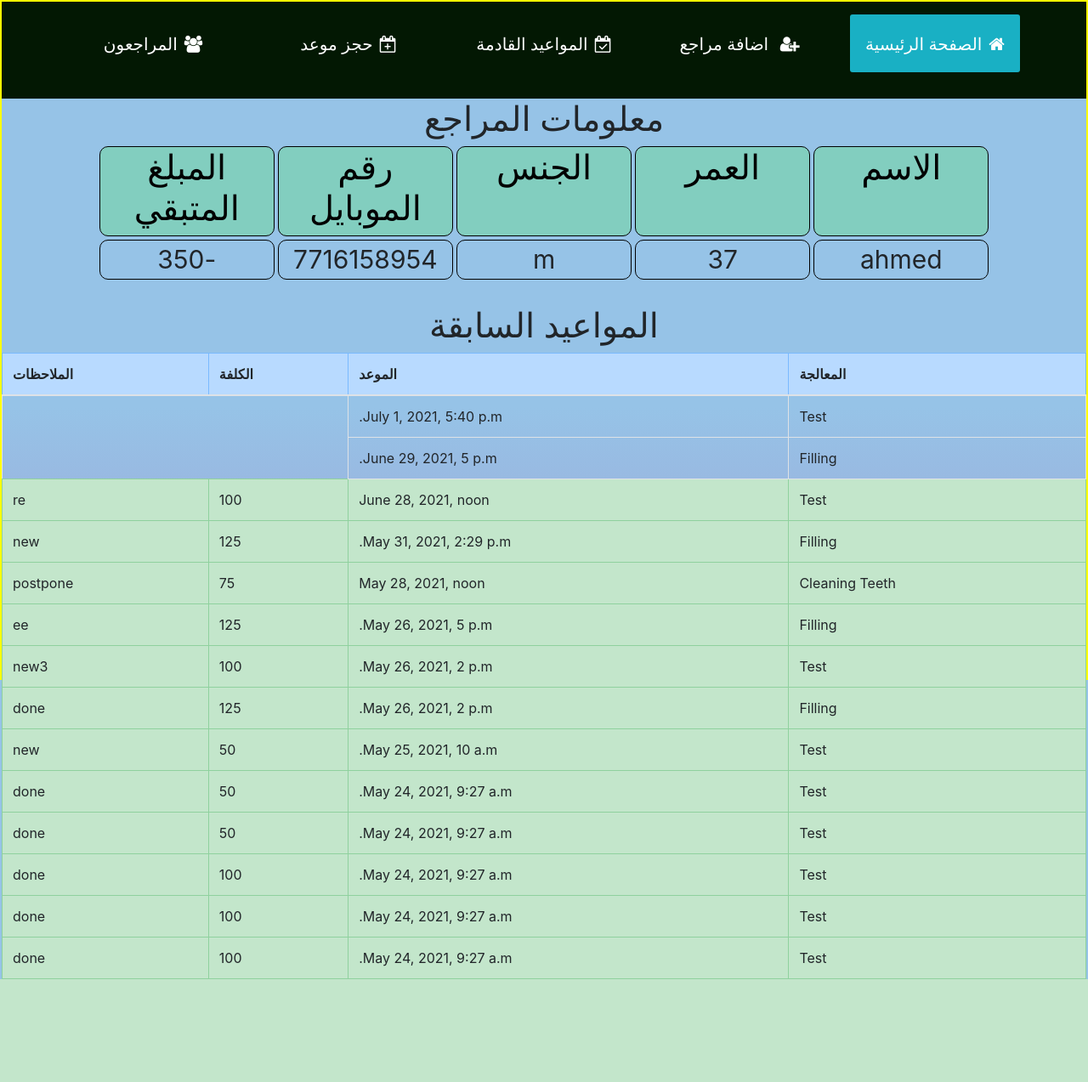
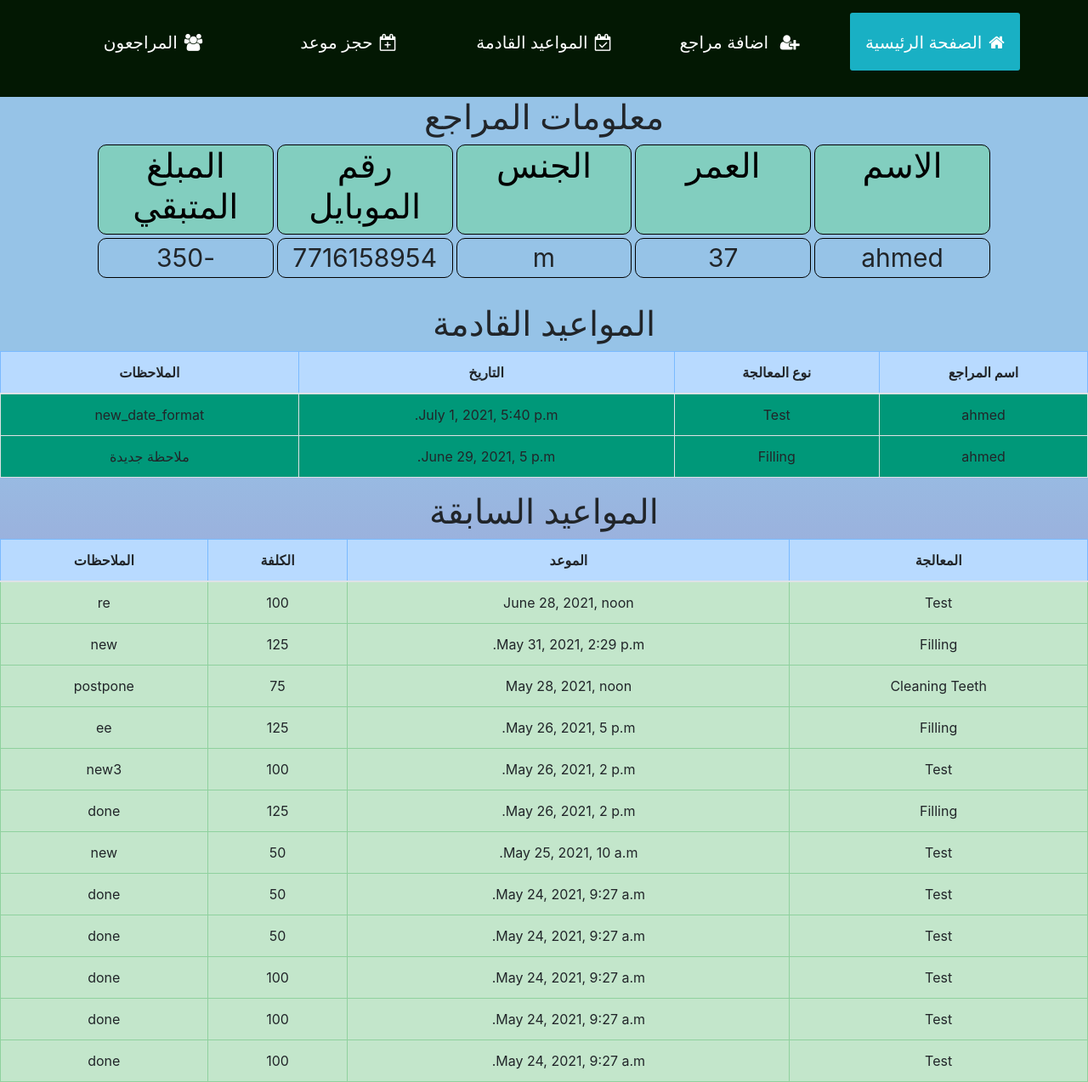
Before and after one commit to ahmedalhakeem/denteeth, a Django app: page /patient/1 in a window 1280 px wide. Shown: the whole page at 85% size. Before the commit the page ends 1152 px from the top, so only its background shows below. Run offline with Django 3.2, Linux system fonts and the light colour scheme; a user stored in the database is signed in; data comes from the database, SQL or seed files in the repository; both versions use the stored data as it was after the commit; some libraries are stand-ins or nearby versions.

Commit message:
styling almost done

```diff
--- a/dentist/static/dentist/index.css
+++ b/dentist/static/dentist/index.css
@@ -397,6 +397,21 @@ button:hover{
 
 
 /* Patient_profile */
+
+.table-bordered{
+    background: #009879;
+    text-align: center;
+}
+#message{
+    text-align: center;
+    border-bottom: 4px solid rgb(207, 200, 190);
+    margin-bottom: 23px;
+    width: 30%;
+    margin-left: auto;
+    margin-right: auto;
+    color: chocolate;
+    padding: 5px;
+}
 .title_info{
     /* background-color: #009879; */
     color: #000;
--- a/dentist/static/dentist/layout_style.css
+++ b/dentist/static/dentist/layout_style.css
@@ -12,7 +12,7 @@ body{
     font-family: Arial, Helvetica, sans-serif;
     width: 100%;
     background-image: linear-gradient(rgb(150, 195, 231) 60%, rgb(159, 159, 211));
-    border: 2px solid yellow;
+    /* border: 2px solid yellow; */
     height: 100%;
     padding: 0;
     top: 0;
--- a/dentist/templates/dentist/change_appointment.html
+++ b/dentist/templates/dentist/change_appointment.html
@@ -10,7 +10,7 @@
         {% csrf_token %}
             </select>
 
-            <input type="text" name="date" id="datepicker" class="input__change" placeholder="ادخل التاريخ الجديد">
+            <input type="datetime-local" name="date" id="" class="input__change" placeholder="ادخل التاريخ الجديد">
 
             <input type="text" name="notes" placeholder="اكتب الملاحظات الجديدة" class="input__change">
 
--- a/dentist/templates/dentist/patient.html
+++ b/dentist/templates/dentist/patient.html
@@ -4,6 +4,7 @@
 Patient's Profile
 {% endblock %}
 {% block content %}
+
     <div class="wrap__info">
         <h1 style="text-align: center;">معلومات المراجع</h1>
         <div class="row title_info">
@@ -22,8 +23,31 @@ Patient's Profile
         </div>
     </div>
     {% if message %}
-    {{message}}
+    <h1 id="message">{{message}}</h1>
+    {% else %}
+
+        <div class="next_app_wrapper">
+            <h1 style="text-align: center;">المواعيد القادمة</h1>
+            <table class="table table-bordered">
+                <thead class="table-primary">
+                    <th>اسم المراجع</th>
+                    <th>نوع المعالجة</th>
+                    <th>التاريخ </th>
+                    <th>الملاحظات</th>
+                </thead>
+                {% for appointment in next_appointments %}
+                <tr>
+                    <td>{{appointment.patient_name}}</td>
+                    <td>{{appointment.treatment}}</td>
+                    <td>{{appointment.date}}</td>
+                    <td>{{appointment.notes}}</td>
+                </tr>
+                {% endfor %}
+
+            </table>
+        </div>
     {% endif %}
+
     <!-- Create Add appointment form-->
     <div class="treat_container">
         <h1 style="text-align: center;">المواعيد السابقة</h1>
@@ -36,12 +60,8 @@ Patient's Profile
                     <th>الملاحظات</th>
                 </tr>
             </thead>
-            {% for appointment in next_appointments %}
-            <tr>
-                <td>{{appointment.treatment}}</td>
-                <td>{{appointment.date}}</td>
-            </tr>
-            {% endfor %}
+
+
                 {% for appointment in old_appointments %}
                 <tr class="table-success">
                     <td>{{appointment.treatment.treatments}}</td>
--- a/dentist/templates/dentist/upcoming_appointments.html
+++ b/dentist/templates/dentist/upcoming_appointments.html
@@ -83,7 +83,7 @@ Next_appointments
                             </div>
                             <div class="mb-3">
                                 <label class="form-labe required">تاريخ الحجز القادم</label>
-                                <input type="text" class="form-control" id="datepicker" required>
+                                <input type="datetime-local" class="form-control" id="new_date" required>
                             </div>
 
                             <div class="mb-3">
--- a/dentist/urls.py
+++ b/dentist/urls.py
@@ -13,6 +13,6 @@ urlpatterns = [
     path("change_appointment/<int:a_id>", views.change_appointment, name="change_appointment"),
     path("update_schedule", views.update_schedule, name="update_schedule"),
     path("archived", views.archived, name="archived"),
-    path("search", views.search, name="search")
-
+    path("search", views.search, name="search"),
+    path("test", views.test_date, name="test_date")
 ]
--- a/dentist/views.py
+++ b/dentist/views.py
@@ -126,7 +126,8 @@ def appointment(request):
             treatment_type = app_form.cleaned_data["treatment_type"]
             # total_amount = request.POST['total_amount']
             notes = request.POST['notes']
-            date = datetime.strptime(request.POST['appointment'], "%m/%d/%Y %H:%M")
+            date = datetime.strptime(request.POST['appointment'], "%Y-%m-%dT%H:%M")
+            # date = datetime.strptime(request.POST['appointment'], "%m/%d/%Y %H:%M")
 
 
 
@@ -192,9 +193,8 @@ def change_appointment(request, a_id):
 
     print(new_appointment)
     if request.method == 'POST':
-        #name = request.POST['name']
-        #treatment =request.POST['treatment']
-        date = datetime.strptime(request.POST['date'], "%m/%d/%Y %H:%M")
+        date = datetime.strptime(request.POST['date'], "%Y-%m-%dT%H:%M")
+        # date = datetime.strptime(request.POST['date'], "%m/%d/%Y %H:%M")
         notes = request.POST['notes']
 
 
@@ -221,13 +221,12 @@ def update_schedule(request):
         print(id)
         name = data['name']
         treatment = data['treatment']
-        date= datetime.strptime(data['date'], "%m/%d/%Y %H:%M")
+        # date = data['date']
+        date = datetime.strptime(data['date'], "%Y-%m-%dT%H:%M")
         notes = data['notes']
         paid_amount = data['paid_amount']
 
-
-
-        #Delete this record from the Next appointment table
+        #Delete this record from the Next appointment table.
         omitted_record = Next_appointment.objects.get(pk = id)
         patient_id = omitted_record.patient_name.id
         patient = Patients.objects.get(pk=patient_id)
@@ -240,8 +239,6 @@ def update_schedule(request):
         archived_appointment = Previous_appointment(patient_name= omitted_record.patient_name, treatment=omitted_record.treatment, date= omitted_record.date,
         notes= omitted_record.notes, paid_amount=paid_amount)
         archived_appointment.save()
-        # previous = Previous_appointment(patient_name= name, treatment= treatment, date=date, )
-
         patient.remaining_amount -= int(paid_amount)
         patient.save()
         print(f"id={patient_id}")
@@ -249,7 +246,6 @@ def update_schedule(request):
         print(paid_amount)
         omitted_record.delete()
         #archive this particular recodrd. Save it in the previous appointment
-
 
         return JsonResponse({"message": "successful"})
     return JsonResponse({"message": "failed"})
@@ -296,3 +292,10 @@ def search(request):
     return render(request, "dentist/search.html",{
         "context_dict": context_dict
     })
+
+def test_date(request):
+    if request.method == "GET":
+        return render(request, "dentist/date_test.html")
+    if request.method == "POST":
+        print(request.body)
+        return HttpResponse("date time ")
```
Also changed, not shown: dentist/static/dentist/next_appointment.js (+3 -12 lines), dentist/templates/dentist/appointments.html (+2 -32 lines), dentist/templates/dentist/date_test.html (added, +10 -0 lines), db.sqlite3.
